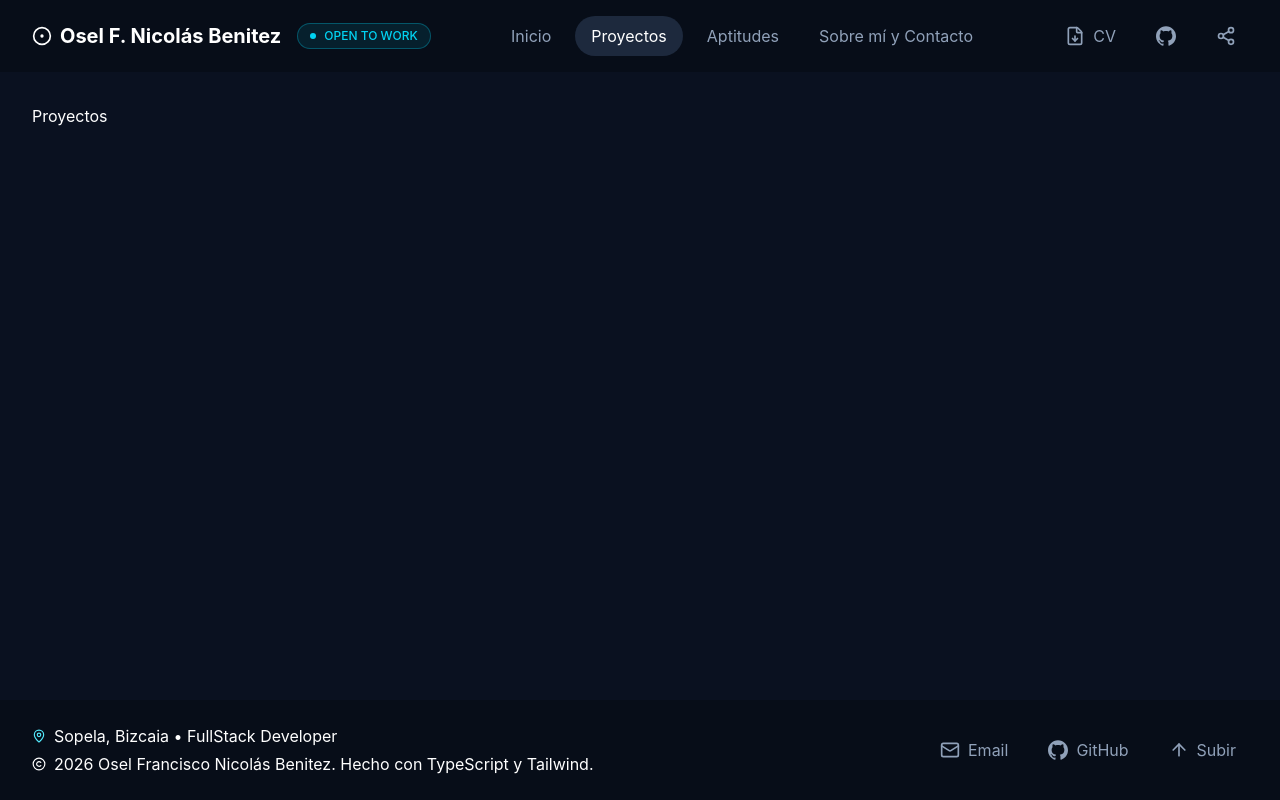
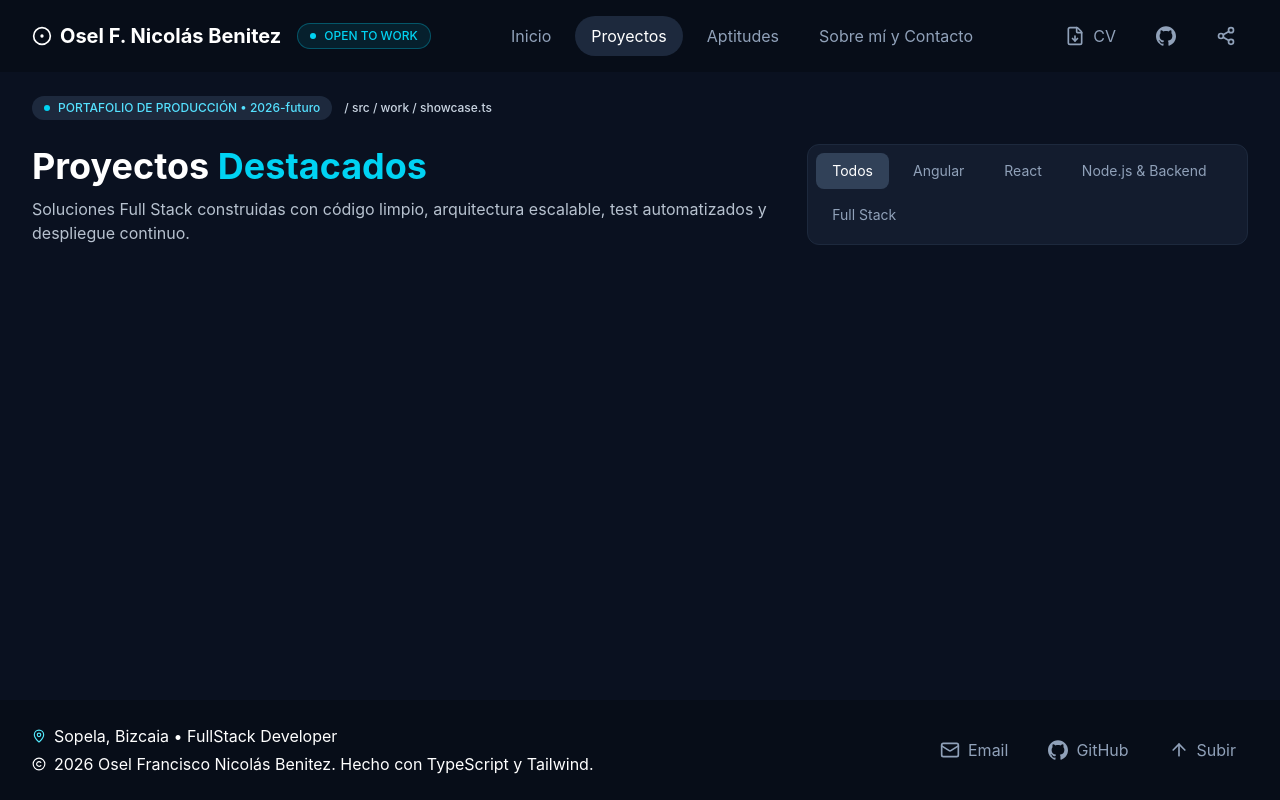
Before and after one commit to OselkoNico/Portfolio, a React (Vite) app: page /proyectos in a window 1280 px wide. Built offline with nearby package versions, Linux system fonts and the light colour scheme; the HTML template or start-up script is replaced by a standard one.

Commit message:
feat: construir la cabecera de la página de Proyectos
Franja de portafolio, título con acento de color, descripción y recuadro de filtros por categoría (estáticos por ahora; la lógica llegará en feature/project-filter). La página Projects.tsx pasa a ensamblar secciones.

```diff
--- a/src/pages/Projects.tsx
+++ b/src/pages/Projects.tsx
@@ -1,3 +1,7 @@
+import ProjectsHeader from "../sections/ProjectsHeader"
+
 export default function Projects() {
-    return <h1 className="text-white text-3x1 p-8">Proyectos</h1>
+    return(
+        <ProjectsHeader />
+    )
 }
--- /dev/null
+++ b/src/sections/ProjectsHeader.tsx
@@ -0,0 +1,46 @@
+export default function ProjectsHeader() {
+
+    const filters = ["Todos", "Angular", "React", "Node.js & Backend", "Full Stack"];
+
+    return(
+        <section className="px-8 py-6 max-w-screen-2xl mx-auto">
+            <div className="flex flex-col gap-6">
+                <div className="flex items-center gap-3">
+                    <span className="flex items-center gap-2 text-xs font-medium bg-slate-800 rounded-full px-3 py-1 w-fit text-[#55E1FF]">
+                        <span className="w-1.5 h-1.5 bg-cyan-400 rounded-full"></span>
+                        PORTAFOLIO DE PRODUCCIÓN • 2026-futuro
+                    </span>
+                    <span className="text-xs font-medium text-slate-300">
+                        / src / work / showcase.ts
+                    </span>
+                </div>
+
+                <div className="flex justify-between gap-8">
+                    <div className="flex flex-col gap-2">
+                        <h1 className="text-4xl font-bold leading-tight">
+                            Proyectos <span className="text-cyan-400">Destacados</span>
+                        </h1>
+                        <p className="text-slate-300/90">
+                            Soluciones Full Stack construidas con código limpio, arquitectura escalable, test automatizados y despliegue continuo.
+                        </p>
+                    </div>
+
+                    <div className="flex flex-wrap content-start gap-2 p-2 bg-slate-800/50 border border-slate-800 rounded-xl max-w-lg">
+                        {filters.map((filter, index) => (
+                            <button
+                                key={filter}
+                                className={`text-sm px-4 py-2 rounded-lg cursor-pointer transition-colors ${
+                                    index === 0
+                                        ? "bg-slate-700 text-white"
+                                        : "text-slate-400 hover:text-white hover:bg-slate-800"
+                                }`}
+                            >
+                                {filter}
+                            </button>
+                        ))}
+                    </div>
+                </div>
+            </div>
+        </section>
+    );
+}
```
